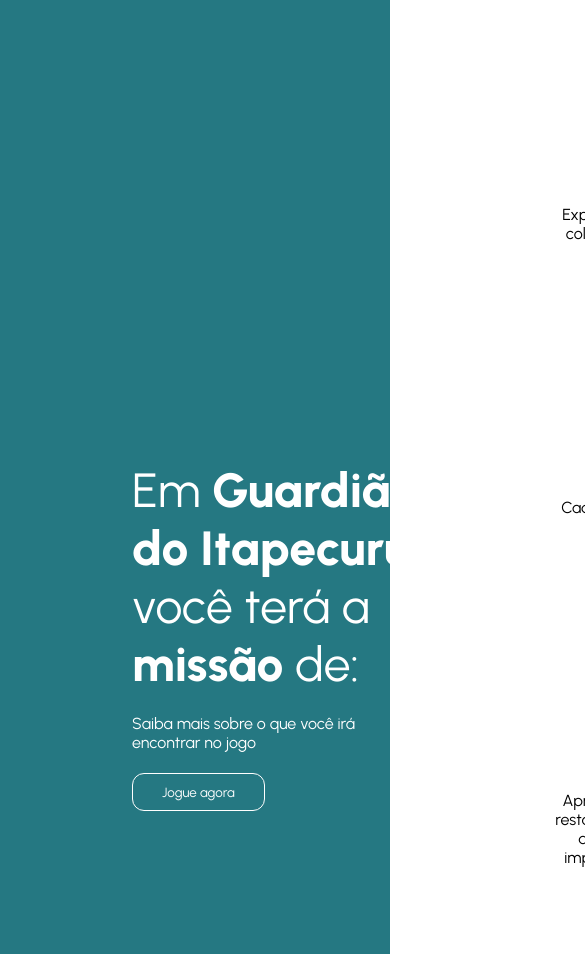
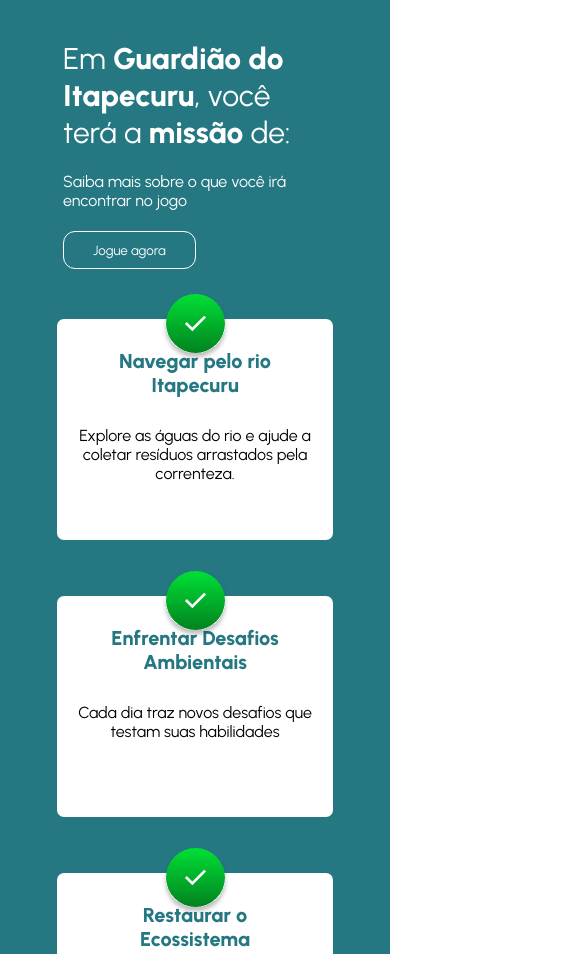
Before and after one commit to neewt19/Landing-Page-Guardiao-do-Itapecuru, a plain HTML site: page index.html in a window 390 px wide. Shown: the top 954 px of the page, 585 px wide, since content can reach past the window. Drawn offline with Linux system fonts and the light colour scheme.

Commit message:
feat: adicionando reponsividade

```diff
--- a/src/styles/learn-more.css
+++ b/src/styles/learn-more.css
@@ -80,3 +80,38 @@
   position: absolute;
   margin-top: -70px;
 }
+@media (max-width: 720px) {
+  .learn_more_section {
+    padding: 40px 0;
+    flex-direction: column;
+  }
+  .card {
+    padding: 30px 14px;
+    font-size: 16px;
+  }
+  .image {
+    margin-top: -55px;
+  }
+  .cards_container {
+    margin-top: 50px;
+    flex-direction: column;
+    align-items: center;
+    width: max-content;
+    margin-left: 0px;
+  }
+  .Learn_more_tile {
+    font-size: 30px;
+    width: 264px;
+  }
+  .Learn_more {
+    width: 264px;
+  }
+
+  .Container_Title {
+    width: max-content;
+  }
+
+  .text_card {
+    font-size: 16px;
+  }
+}
```
